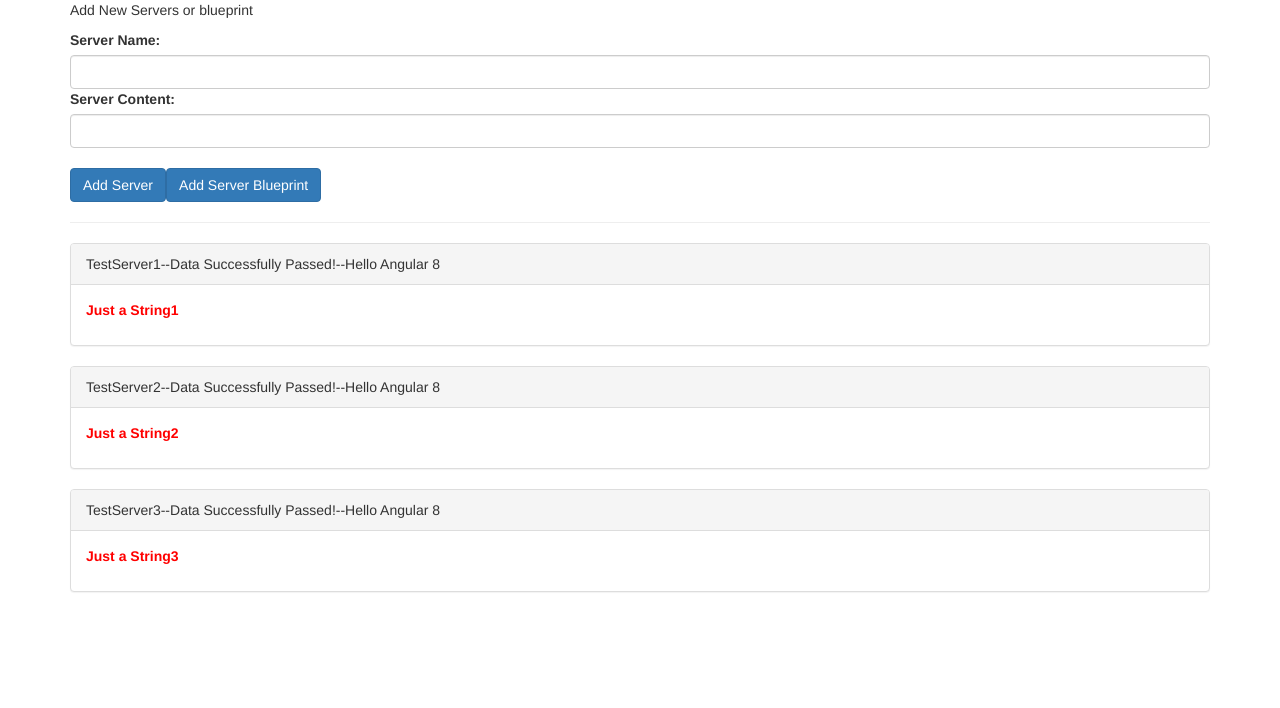
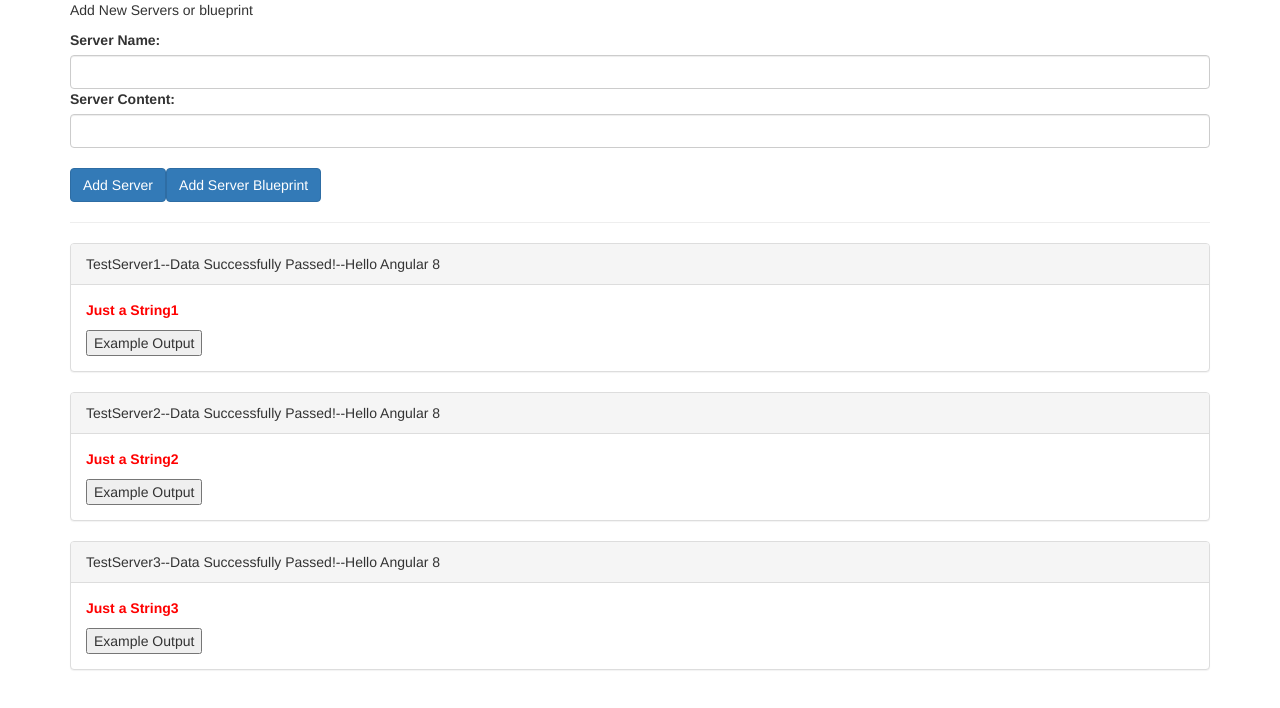
Before and after one commit to uzairqq/Angular-, an Angular app: page / in a window 1280 px wide. Shown: the top 708 px of the page. Built offline with nearby package versions, Linux system fonts and the light colour scheme.

Commit message:
Sending Data From Child To Component

```diff
--- a/src/app/app.component.html
+++ b/src/app/app.component.html
@@ -20,7 +20,10 @@
                     [element]="serverElement"
                     [passing]="messageToPass"
                     [sending]="messageToSend"
+                    (output)="exampleMethodParent($event)"
             ></app-server-element>
+
         </div>
     </div>
+    {{exampleParentProperty}}
 </div>
--- a/src/app/app.component.ts
+++ b/src/app/app.component.ts
@@ -12,10 +12,17 @@ export class AppComponent {
 
     messageToSend: string = 'Hello Angular 8';
 
+    exampleParentProperty: string;
+
     serverElements = [
         {type: 'server', name: 'TestServer1', content: 'Just a String1'},
         {type: 'server', name: 'TestServer2', content: 'Just a String2'},
         {type: 'server', name: 'TestServer3', content: 'Just a String3'}
 
     ];
+
+
+    exampleMethodParent($event) {
+        this.exampleParentProperty = $event;
+    }
 }
--- a/src/app/server-element/server-element.component.html
+++ b/src/app/server-element/server-element.component.html
@@ -5,5 +5,6 @@
         <strong *ngIf="element.type==='server'" style="color: red">{{element.content}}</strong>
         <em *ngIf="element.type==='blueprint'" style="color: blue">{{element.content}}</em>
         </p>
+        <button (click)="exampleOutputMethod()">Example Output</button>
     </div>
 </div>
--- a/src/app/server-element/server-element.component.ts
+++ b/src/app/server-element/server-element.component.ts
@@ -1,4 +1,4 @@
-import {Component, Input, OnInit} from '@angular/core';
+import {Component, EventEmitter, Input, OnInit, Output} from '@angular/core';
 
 @Component({
     selector: 'app-server-element',
@@ -9,7 +9,11 @@ export class ServerElementComponent implements OnInit {
 
     @Input() element: { type: string, name: string, content: string };
     @Input() passing: '';
-    @Input() sending:string='';
+    @Input() sending: string = '';
+
+    @Output() output = new EventEmitter<string>();
+
+    exampleChild: string = 'Hello Angular 6';
 
     constructor() {
     }
@@ -17,4 +21,8 @@ export class ServerElementComponent implements OnInit {
     ngOnInit() {
     }
 
+    exampleOutputMethod() {
+        this.output.emit(this.exampleChild);
+    }
+
 }
```
